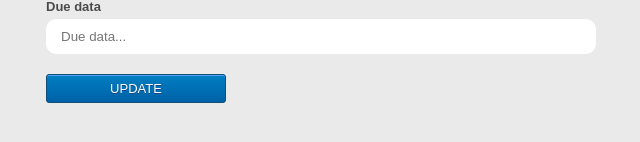
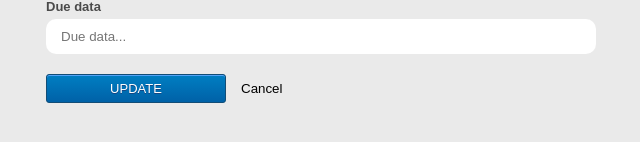
Before and after one commit to dejanV91/employees-manager, a React (Create React App) app: page /tasks/1 in a window 1280 px wide. Shown: the part 406-548 px from the top of the page, without its empty margins (319-959 px from the left). Built offline with nearby package versions, Linux system fonts and the light colour scheme; no server answers.

Commit message:
finish app2

```diff
--- a/src/components/Items.jsx
+++ b/src/components/Items.jsx
@@ -28,6 +28,10 @@ const Items = () => {
 
   return (
     <div className="container">
+      <div className="counter">
+        <h4>Number employees:</h4>
+        <h3>{employees.length}</h3>
+      </div>
       <div>
         <button onClick={() => navigate("/users/new")} className="create-btn">
           Create Employee
--- a/src/components/TasksList.jsx
+++ b/src/components/TasksList.jsx
@@ -28,6 +28,10 @@ const TasksList = () => {
 
   return (
     <div className="container">
+      <div className="counter">
+        <h4>Number tasks:</h4>
+        <h3>{tasks.length}</h3>
+      </div>
       <div>
         <button onClick={() => navigate("/tasks/new")} className="create-btn">
           Create Task
--- a/src/pages/SingleEmloyee.jsx
+++ b/src/pages/SingleEmloyee.jsx
@@ -101,10 +101,20 @@ const SingleEmloyee = () => {
             onChange={handleChange}
           />
         </div>
-
-        <button onClick={handleSubmit} className="create-btn">
-          {id === "new" ? "CREATE" : "UPDATE"}
-        </button>
+        <div className="single-page-btns">
+          <button onClick={handleSubmit} className="create-btn">
+            {id === "new" ? "CREATE" : "UPDATE"}
+          </button>
+          <button
+            onClick={(e) => {
+              e.preventDefault();
+              navigate("/");
+            }}
+            className="cancel"
+          >
+            Cancel
+          </button>
+        </div>
       </form>
     </div>
   );
--- a/src/pages/SingleTask.jsx
+++ b/src/pages/SingleTask.jsx
@@ -91,10 +91,20 @@ const SingleTask = () => {
             onChange={handleChange}
           />
         </div>
-
-        <button onClick={handleSubmit} className="create-btn">
-          {id === "new" ? "CREATE" : "UPDATE"}
-        </button>
+        <div className="single-page-btns">
+          <button onClick={handleSubmit} className="create-btn">
+            {id === "new" ? "CREATE" : "UPDATE"}
+          </button>
+          <button
+            onClick={(e) => {
+              e.preventDefault();
+              navigate("/tasks");
+            }}
+            className="cancel"
+          >
+            Cancel
+          </button>
+        </div>
       </form>
     </div>
   );
--- a/src/styles/components/container.scss
+++ b/src/styles/components/container.scss
@@ -7,6 +7,16 @@
   display: flex;
   flex-direction: column;
   gap: 20px;
+  .counter {
+    display: flex;
+    flex-direction: row;
+    align-items: baseline;
+    gap: 15px;
+    h3 {
+      font-size: 20px;
+      font-weight: 600;
+    }
+  }
   div {
     display: flex;
     flex-direction: column;
@@ -73,6 +83,16 @@
     display: flex;
     flex-direction: column;
     gap: 20px;
+    .single-page-btns {
+      display: flex;
+      flex-direction: row;
+      gap: 15px;
+      .cancel {
+        cursor: pointer;
+        border: none;
+        background-color: transparent;
+      }
+    }
     label {
       font-size: 13px;
       font-family: Arial, Helvetica, sans-serif;
```
